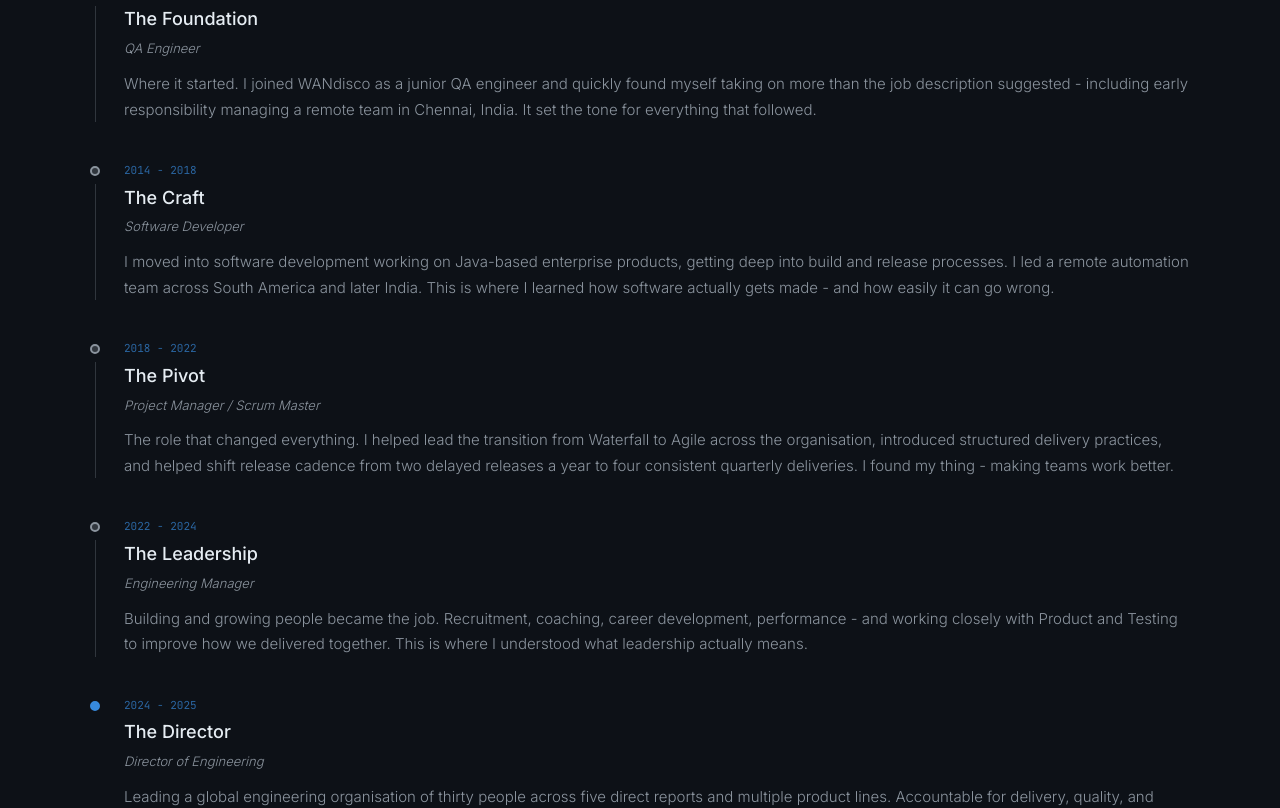
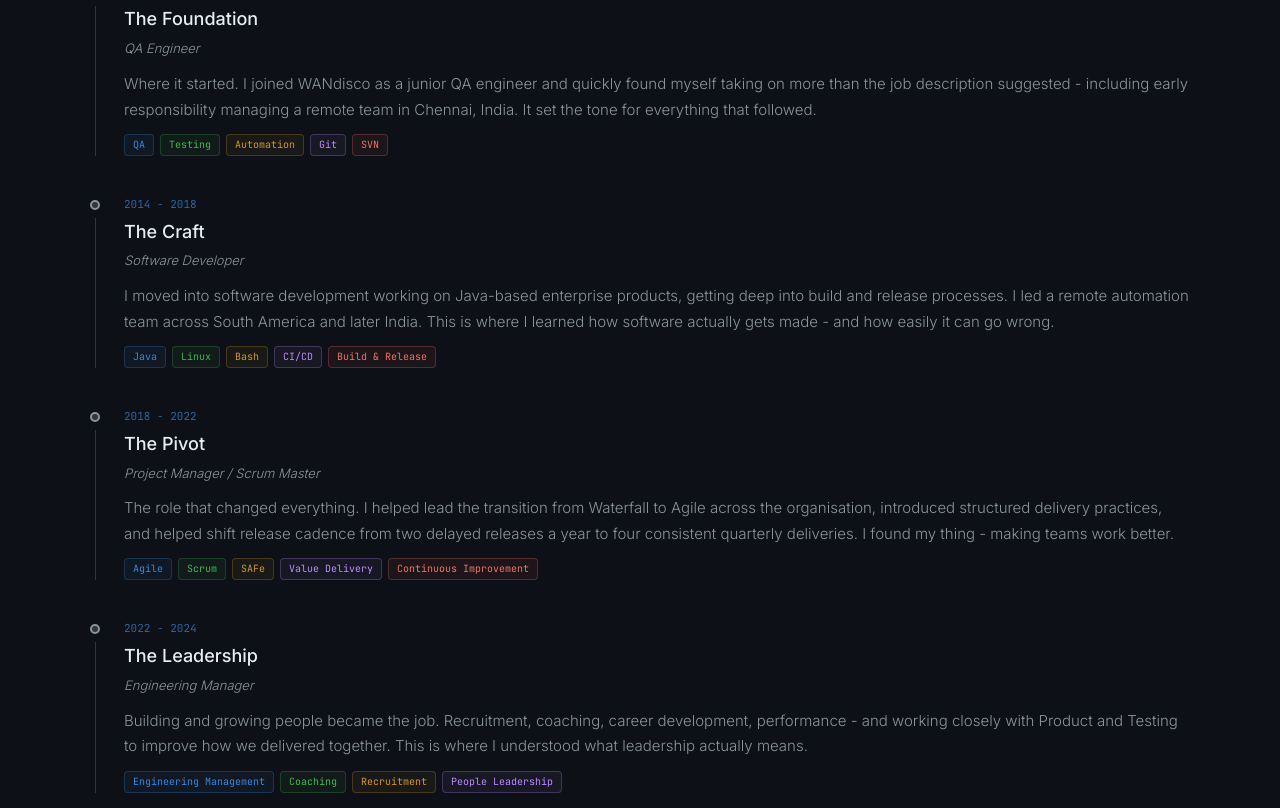
Before and after one commit to briankilpatrick/briankilpatrick.dev, a Next.js app: page / in a window 1280 px wide. Shown: the part 1323-2131 px from the top of the page. Built offline with nearby package versions, Linux system fonts and the light colour scheme.

Commit message:
add skill badges to experience chapters

```diff
--- a/src/app/components/Experience.js
+++ b/src/app/components/Experience.js
@@ -4,31 +4,36 @@ export default function Experience() {
       title: 'The Foundation',
       role: 'QA Engineer',
       period: '2013 - 2014',
-      description: "Where it started. I joined WANdisco as a junior QA engineer and quickly found myself taking on more than the job description suggested - including early responsibility managing a remote team in Chennai, India. It set the tone for everything that followed."
+      description: "Where it started. I joined WANdisco as a junior QA engineer and quickly found myself taking on more than the job description suggested - including early responsibility managing a remote team in Chennai, India. It set the tone for everything that followed.",
+      badges: ['QA', 'Testing', 'Automation', 'Git', 'SVN'],
     },
     {
       title: 'The Craft',
       role: 'Software Developer',
       period: '2014 - 2018',
-      description: "I moved into software development working on Java-based enterprise products, getting deep into build and release processes. I led a remote automation team across South America and later India. This is where I learned how software actually gets made - and how easily it can go wrong."
+      description: "I moved into software development working on Java-based enterprise products, getting deep into build and release processes. I led a remote automation team across South America and later India. This is where I learned how software actually gets made - and how easily it can go wrong.",
+      badges: ['Java', 'Linux', 'Bash', 'CI/CD', 'Build & Release'],
     },
     {
       title: 'The Pivot',
       role: 'Project Manager / Scrum Master',
       period: '2018 - 2022',
-      description: "The role that changed everything. I helped lead the transition from Waterfall to Agile across the organisation, introduced structured delivery practices, and helped shift release cadence from two delayed releases a year to four consistent quarterly deliveries. I found my thing - making teams work better."
+      description: "The role that changed everything. I helped lead the transition from Waterfall to Agile across the organisation, introduced structured delivery practices, and helped shift release cadence from two delayed releases a year to four consistent quarterly deliveries. I found my thing - making teams work better.",
+      badges: ['Agile', 'Scrum', 'SAFe', 'Value Delivery', 'Continuous Improvement'],
     },
     {
       title: 'The Leadership',
       role: 'Engineering Manager',
       period: '2022 - 2024',
-      description: "Building and growing people became the job. Recruitment, coaching, career development, performance - and working closely with Product and Testing to improve how we delivered together. This is where I understood what leadership actually means."
+      description: "Building and growing people became the job. Recruitment, coaching, career development, performance - and working closely with Product and Testing to improve how we delivered together. This is where I understood what leadership actually means.",
+      badges: ['Engineering Management', 'Coaching', 'Recruitment', 'People Leadership'],
     },
     {
       title: 'The Director',
       role: 'Director of Engineering',
       period: '2024 - 2025',
-      description: "Leading a global engineering organisation of thirty people across five direct reports and multiple product lines. Accountable for delivery, quality, and performance across distributed teams serving enterprise customers worldwide."
+      description: "Leading a global engineering organisation of thirty people across five direct reports and multiple product lines. Accountable for delivery, quality, and performance across distributed teams serving enterprise customers worldwide.",
+      badges: ['Engineering Leadership', 'Communication', 'Policy', 'Strategy', 'Delivery Governance'],
     },
   ]
 
@@ -128,6 +133,24 @@ export default function Experience() {
                 }}>
                   {chapter.description}
                 </p>
+                <div style={{ display: 'flex', gap: '6px', flexWrap: 'wrap', marginTop: '12px' }}>
+                  {chapter.badges.map((badge, badgeIndex) => {
+                    const colours = ['#378add', '#3fb950', '#d29922', '#bc8cff', '#f47067']
+                    const colour = colours[badgeIndex % colours.length]
+                    return (
+                      <span key={badge} className="mono" style={{
+                        fontSize: '10px',
+                        padding: '2px 8px',
+                        borderRadius: '4px',
+                        color: colour,
+                        border: '0.5px solid ' + colour + '40',
+                        background: colour + '10',
+                      }}>
+                        {badge}
+                      </span>
+                    )
+                  })}
+                </div>
               </div>
             </div>
           ))}
```
